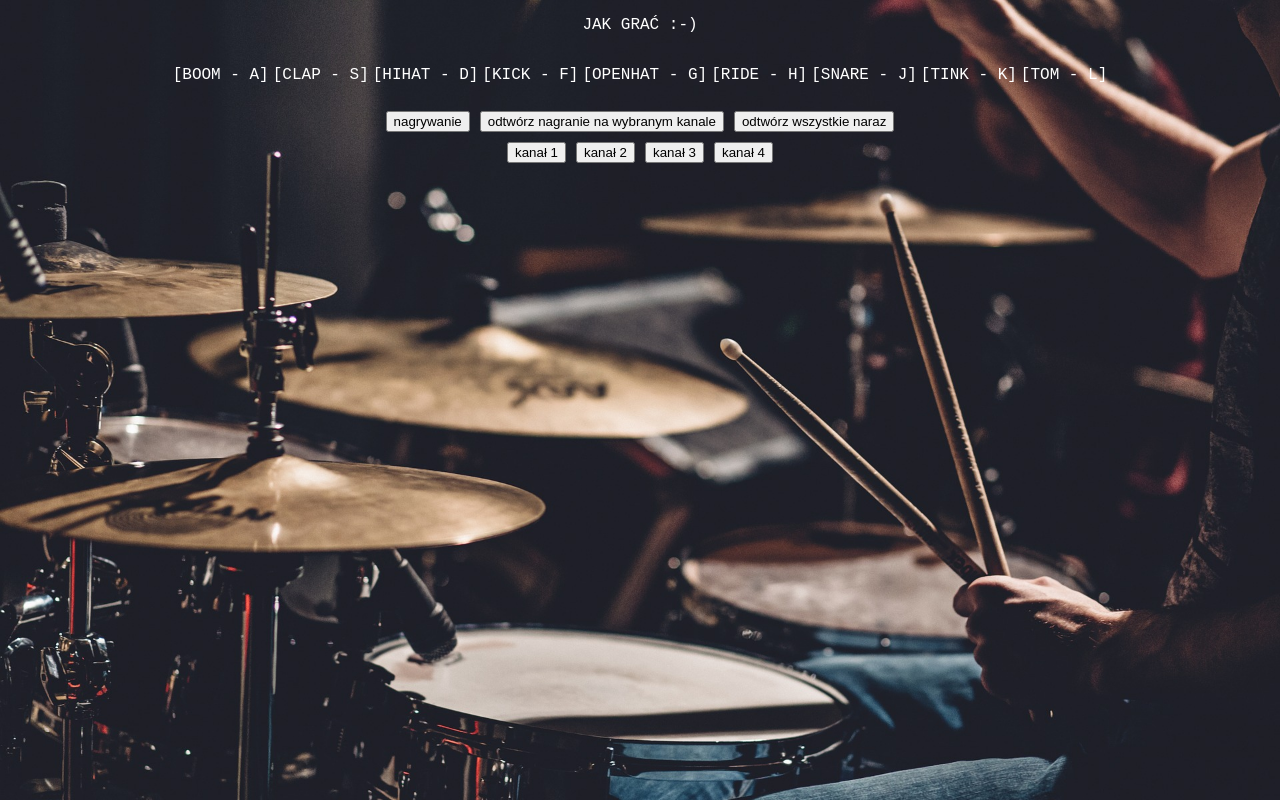
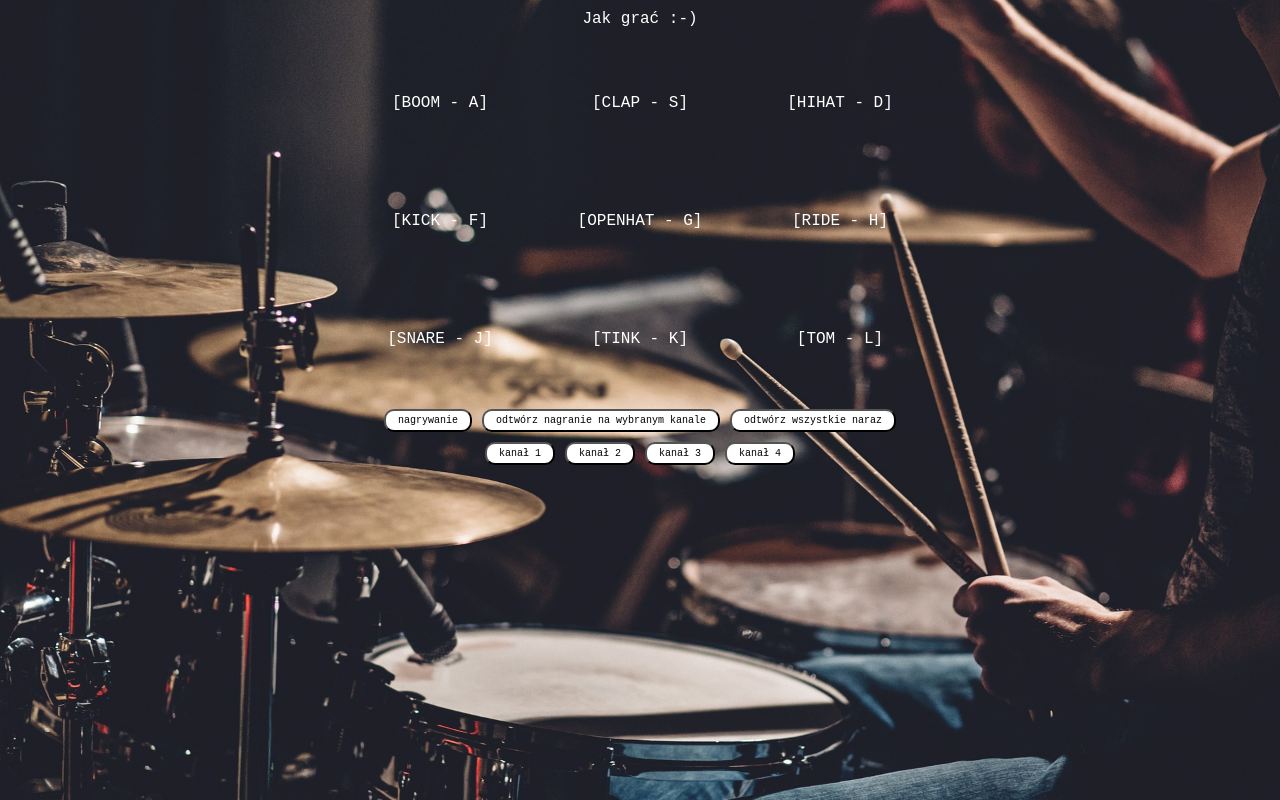
Before and after one commit to DamianOrzechowski/Programowanie-w-Javascript-zima-2020, a website with bundled scripts: page Projekt 1 -Sound Kit przerobiony/Soundkit.html in a window 1280 px wide. Built offline with nearby package versions, Linux system fonts and the light colour scheme.

Commit message:
Poprawiony ccs drumkid

```diff
--- a/Projekt 1 -Sound Kit przerobiony/Soundkit.html
+++ b/Projekt 1 -Sound Kit przerobiony/Soundkit.html
@@ -12,15 +12,15 @@
 
     <p class="h1">Jak grać :-)</p>
     <div class="namesound">
-        <p>[boom - a]</p>
-        <p>[clap - s]</p>
-        <p>[hihat - d]</p>
-        <p>[kick - f]</p>
-        <p>[openhat - g]</p>
-        <p>[ride - h]</p>
-        <p>[snare - j]</p>
-        <p>[tink - k]</p>
-        <p>[tom - l]</p>
+        <p class="soundletter">[boom - a]</p>
+        <p class="soundletter">[clap - s]</p>
+        <p class="soundletter">[hihat - d]</p>
+        <p class="soundletter">[kick - f]</p>
+        <p class="soundletter">[openhat - g]</p>
+        <p class="soundletter">[ride - h]</p>
+        <p class="soundletter">[snare - j]</p>
+        <p class="soundletter">[tink - k]</p>
+        <p class="soundletter">[tom - l]</p>
 
     </div>
     <div class="sound">
--- a/Projekt 1 -Sound Kit przerobiony/percussion.js
+++ b/Projekt 1 -Sound Kit przerobiony/percussion.js
@@ -1,9 +1,7 @@
 function Percussion (SoundId) {
    this.SoundId = SoundId;
    this.soundDate = Date.now()
-    this.Test =() => {
-      console.log('działa')
-    }
+
     this.PlaySound =() => {
       const sound = document.querySelector('#' + SoundId);
       sound.play();
--- a/Projekt 1 -Sound Kit przerobiony/style.css
+++ b/Projekt 1 -Sound Kit przerobiony/style.css
@@ -18,16 +18,34 @@ align-content: center;
 grid-gap: 100px;
 }
 .namesound {
-    display: flex;
+    display: grid;
+    grid-template-columns: repeat(3,200px);
     justify-content: center;
     color: white;
 
 }
-p{
+.h1{
+    margin-top: 10px;
 
+}
+
+.soundletter{
+    margin-top: 50px;
+    margin-bottom: 50px;
     margin-left: 2px;
     margin-right: 2px;
     text-transform: uppercase;
+    text-align: center;
+    color: white;
+
+
+
+
+
+
+}
+.soundletteronclick{
+color: yellow;
 }
 .button {
     display: flex;
@@ -43,8 +61,20 @@ p{
 
 }
 button {
-    margin-left: 5px;
-    margin-right: 5px;
+margin-left: 5px;
+margin-right: 5px;
+
+background-color:  white;
+
+color: black;
+padding: 4px 12px;
+text-align: center;
+text-decoration: none;
+font-size: 10px;
+font-family: 'Courier New', Courier, monospace;
+border-radius: 10px;
+
+
 }
 .h1{
     color: white;
```
